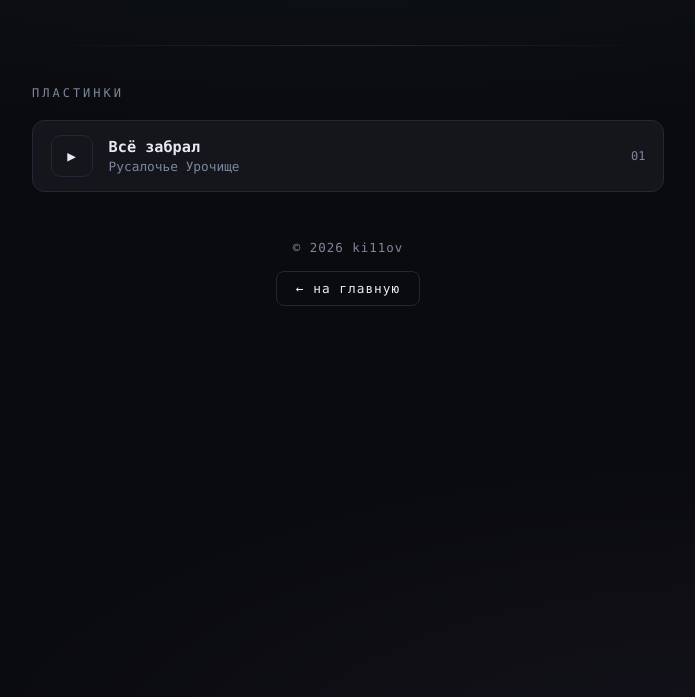
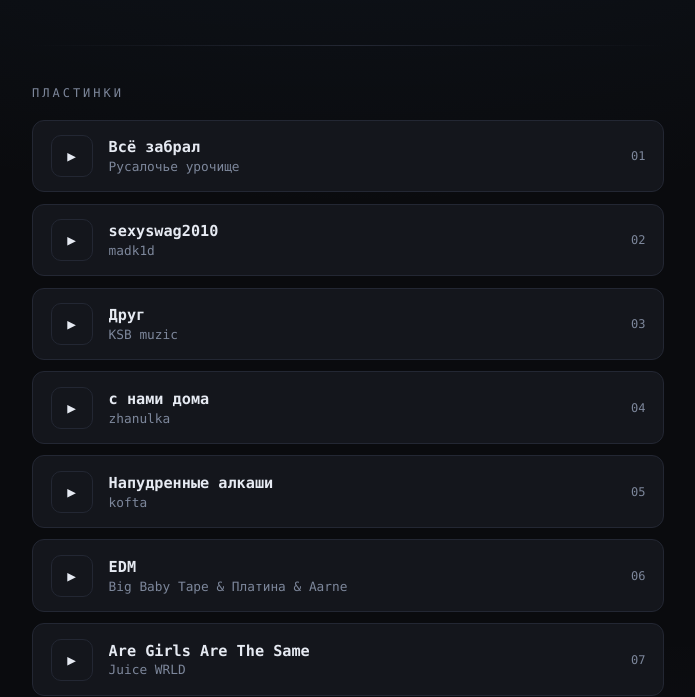
Before and after one commit to ki11ov/ki11ov.github.io, a plain HTML site: page music/index.html in a window 1280 px wide. Shown: the part 103-800 px from the top of the page, without its empty margins (292-987 px from the left). Drawn offline with Linux system fonts and the light colour scheme.

Commit message:
Update index.html

```diff
--- a/music/index.html
+++ b/music/index.html
@@ -180,8 +180,14 @@
     // type: "youtube" — вставишь ссылку на видео
     // type: "file"    — свой mp3 из папки tracks/ в этом же репозитории
     const tracks = [
-      { title: "Всё забрал", artist: "Русалочье Урочище", type: "youtube", src: "https://www.youtube.com/watch?v=_4jz1UBCUB8" },
-    ];
+    { title: "Всё забрал", artist: "Русалочье урочище", type: "youtube", src: "https://youtu.be/rTMqOGyvNqU?si=yxrf-bIvU7LMS4So" },
+      { title: "sexyswag2010", artist: "madk1d", type: "youtube", src: "https://youtu.be/ce29K68xVFI?si=TOl5BkUxuDCsTINP" },
+      { title: "Друг", artist: "KSB muzic", type: "youtube", src: "https://youtu.be/VJMAm0TJMac?si=wOj9yNoKQ-wo1Gdz" },
+      { title: "с нами дома", artist: "zhanulka", type: "youtube", src: "https://youtu.be/sNNZcJ5zxuM?si=K2oY5lILvWdWIPND" },
+      { title: "Напудренные алкаши", artist: "kofta", type: "youtube", src: "https://youtu.be/bgup9kGL9eg?si=9vNkuIWmFbbFyO5l" },
+      { title: "EDM", artist: "Big Baby Tape & Платина & Aarne", type: "youtube", src: "https://youtu.be/YwgQWaVXeKQ?si=IxR7I1SoFn4IVff6" },
+      { title: "Are Girls Are The Same", artist: "Juice WRLD", type: "youtube", src: "https://youtu.be/nNvKJ7THAUc?si=pK-42pFb2nbYRPjv" },    ];
+
     // ==========================
 
     const list = document.getElementById('list');
```
